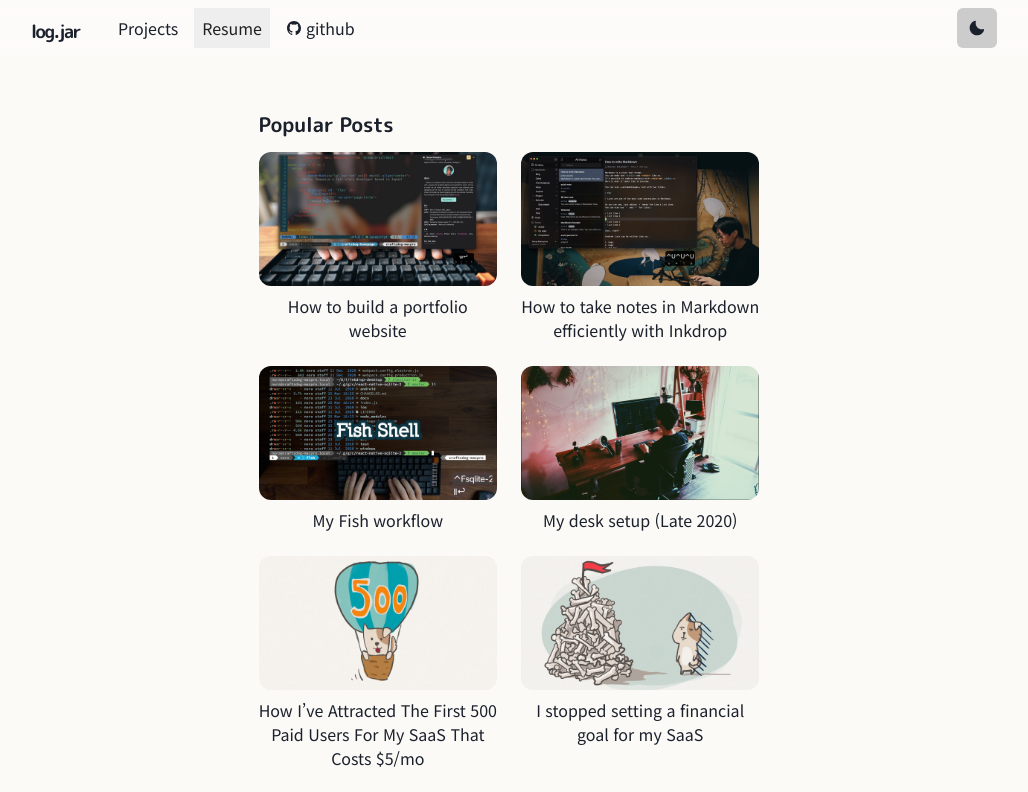
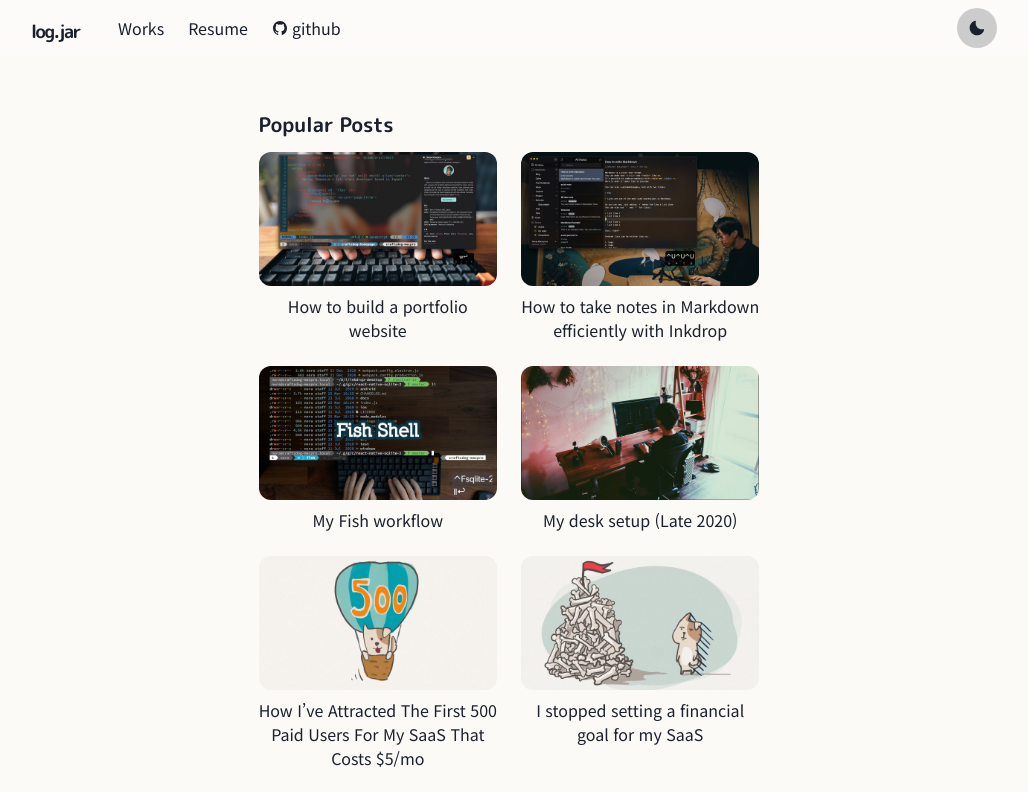
Before and after one commit to logdotjar/new-portfolio, a Next.js app: page /posts in a window 1280 px wide. Shown: the top 792 px of the page, without its empty margins (131-1159 px from the left). Built offline with nearby package versions, Linux system fonts and the light colour scheme.

Commit message:
style : 폰트사이즈 및 CSS 선언 순서 변경

```diff
--- a/components/logo.js
+++ b/components/logo.js
@@ -4,21 +4,13 @@ import FootprintIcon from './icons/footprint'
 import styled from '@emotion/styled'
 
 const LogoBox = styled.span`
-  font-weight: bold;
-  font-size: 18px;
   display: inline-flex;
   align-items: center;
   height: 30px;
+  padding: 10px;
   line-height: 20px;
-  padding: 10px;
-
-  > svg {
-    transition: 200ms ease;
-  }
-
-  &:hover > svg {
-    transform: rotate(20deg);
-  }
+  font-weight: 700;
+  font-size: 18px;
 `
 
 const Logo = () => {
@@ -26,7 +18,6 @@ const Logo = () => {
     (<Link href="/" scroll={false}>
 
       <LogoBox>
-        {/*<FootprintIcon />*/}
         <Text
           color={useColorModeValue('gray.800', 'whiteAlpha.900')}
           fontFamily='M PLUS Rounded 1c", sans-serif'
--- a/components/navbar.js
+++ b/components/navbar.js
@@ -78,9 +78,9 @@ const Navbar = props => {
           mt={{ base: 4, md: 0 }}
         >
           <LinkItem href="/works" path={path}>
-            Projects
+            Works
           </LinkItem>
-          <LinkItem href="/posts" path={path}>
+          <LinkItem href="/resume" path={path}>
             Resume
           </LinkItem>
           <LinkItem
@@ -113,9 +113,9 @@ const Navbar = props => {
                   About
                 </MenuItem>
                 <MenuItem as={MenuLink} href="/works">
-                  Projects
+                  Works
                 </MenuItem>
-                <MenuItem as={MenuLink} href="/posts">
+                <MenuItem as={MenuLink} href="/resume">
                   Resume
                 </MenuItem>
 
@@ -123,7 +123,7 @@ const Navbar = props => {
                   as={Link}
                   href="https://github.com/logdotjar"
                 >
-                  View Source
+                  github
                 </MenuItem>
               </MenuList>
             </Menu>
--- a/components/theme-toggle-button.js
+++ b/components/theme-toggle-button.js
@@ -16,10 +16,12 @@ const ThemeToggleButton = () => {
         transition={{ duration: 0.2 }}
       >
         <IconButton
-          bg={useColorModeValue('#cccccc', '#F6AD55')}
-          icon={useColorModeValue(<MoonIcon />, <SunIcon />)}
-          onClick={toggleColorMode}
-        ></IconButton>
+            borderRadius={'50%'}
+            bg={useColorModeValue('#cccccc', '#F6AD55')}
+            icon={useColorModeValue(<MoonIcon />, <SunIcon />)}
+            onClick={toggleColorMode}
+        >
+        </IconButton>
       </motion.div>
     </AnimatePresence>
   )
```
Also changed, not shown: components/github.js (+1 -11 lines), public/images/works/margelo_eyecatch.png (deleted).
